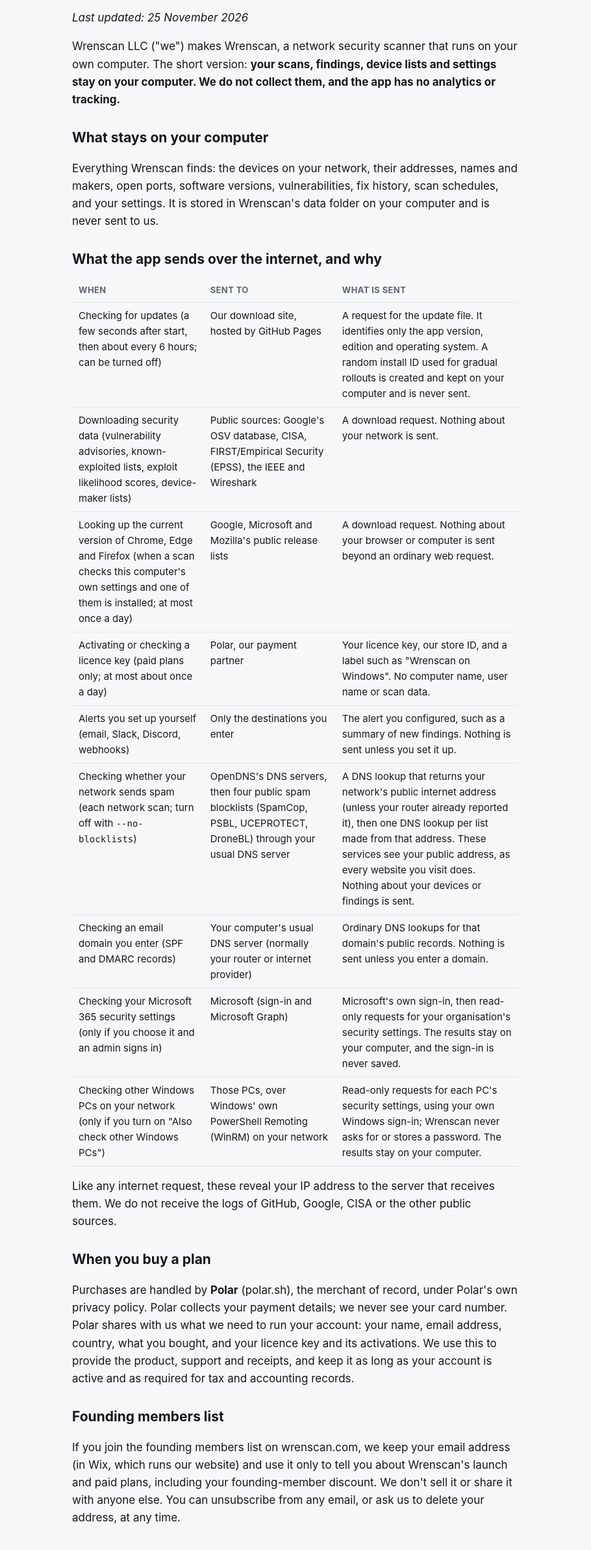
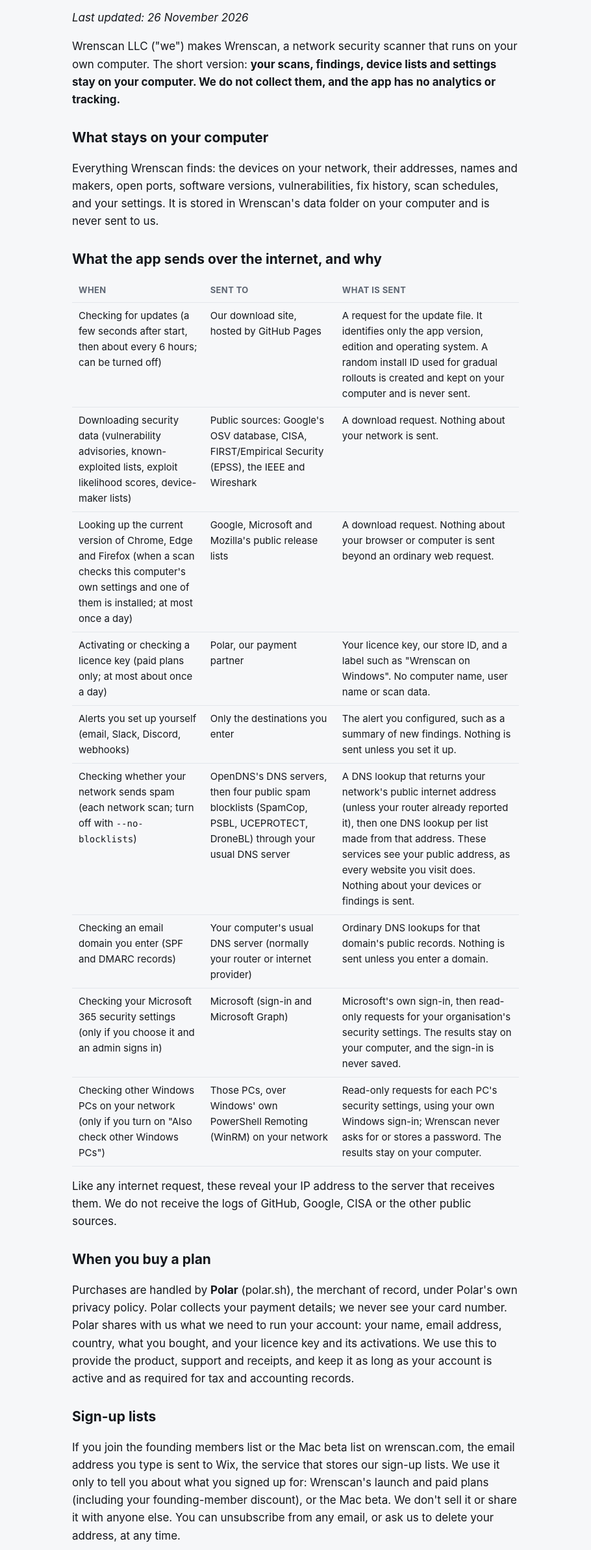
Before and after one commit to bcdixon23-spec/wrenscan-updates, a plain HTML site: page privacy.html in a window 1280 px wide. Shown: the part 158-2543 px from the top of the page at 65% size, without its empty margins (185-1095 px from the left). Drawn offline with Linux system fonts and the light colour scheme.

Commit message:
Privacy page: website no longer on Wix, visit counting; counter on download and email-check pages

```diff
--- a/privacy.html
+++ b/privacy.html
@@ -12,7 +12,7 @@
 <nav><a href="https://wrenscan.com/#pricing">Pricing</a><a href="download.html">Download</a><a href="mailto:support@wrenscan.com">Support</a></nav></header>
 <main class="doc">
 <h1>Wrenscan Privacy Policy</h1>
-<p><i>Last updated: 25 November 2026</i></p>
+<p><i>Last updated: 26 November 2026</i></p>
 <p>Wrenscan LLC ("we") makes Wrenscan, a network security scanner that runs on your own computer. The short version: <b>your scans, findings, device lists and settings stay on your computer. We do not collect them, and the app has no analytics or tracking.</b></p>
 <h2>What stays on your computer</h2>
 <p>Everything Wrenscan finds: the devices on your network, their addresses, names and makers, open ports, software versions, vulnerabilities, fix history, scan schedules, and your settings. It is stored in Wrenscan's data folder on your computer and is never sent to us.</p>
@@ -21,12 +21,12 @@
 <p>Like any internet request, these reveal your IP address to the server that receives them. We do not receive the logs of GitHub, Google, CISA or the other public sources.</p>
 <h2>When you buy a plan</h2>
 <p>Purchases are handled by <b>Polar</b> (polar.sh), the merchant of record, under Polar's own privacy policy. Polar collects your payment details; we never see your card number. Polar shares with us what we need to run your account: your name, email address, country, what you bought, and your licence key and its activations. We use this to provide the product, support and receipts, and keep it as long as your account is active and as required for tax and accounting records.</p>
-<h2>Founding members list</h2>
-<p>If you join the founding members list on wrenscan.com, we keep your email address (in Wix, which runs our website) and use it only to tell you about Wrenscan's launch and paid plans, including your founding-member discount. We don't sell it or share it with anyone else. You can unsubscribe from any email, or ask us to delete your address, at any time.</p>
+<h2>Sign-up lists</h2>
+<p>If you join the founding members list or the Mac beta list on wrenscan.com, the email address you type is sent to Wix, the service that stores our sign-up lists. We use it only to tell you about what you signed up for: Wrenscan's launch and paid plans (including your founding-member discount), or the Mac beta. We don't sell it or share it with anyone else. You can unsubscribe from any email, or ask us to delete your address, at any time.</p>
 <h2>When you contact us</h2>
 <p>If you email support, we keep your messages and anything you choose to include (for example a scan report) to help you, and delete them when they are no longer needed.</p>
 <h2>Our websites</h2>
-<ul><li><b>wrenscan.com</b> is built and hosted with Wix. Wix uses cookies, including for site analytics, as described in its cookie banner and privacy policy; you can decline non-essential cookies in that banner.</li><li><b>downloads.wrenscan.com</b>, where the installer and update files live, is hosted on GitHub Pages, which may log visits under GitHub's privacy statement. We set no cookies and use no analytics or advertising trackers there.</li></ul>
+<ul><li><b>wrenscan.com</b> and <b>downloads.wrenscan.com</b> (where the installer and update files live) are hosted on GitHub Pages, which may log visits under GitHub's privacy statement. We set no cookies and use no advertising trackers on either site.</li><li>To see how many people visit and which sites send them, the pages of wrenscan.com and the download and email-check pages count visits with Cloudflare Web Analytics. It sets no cookies and does not follow you from site to site; Cloudflare receives the page address, the page you came from and general details about your browser. The Wrenscan app's own checks for updates are not counted.</li><li>The sign-up forms on wrenscan.com send the email address you type to Wix (see "Sign-up lists").</li></ul>
 <h2>Sharing</h2>
 <p>We do not sell or rent personal information, and we do not share it except with the service providers named above, or when the law requires it.</p>
 <h2>Your choices and rights</h2>
```
Also changed, not shown: download.html (+2 -0 lines), email-check.html (+2 -0 lines).
